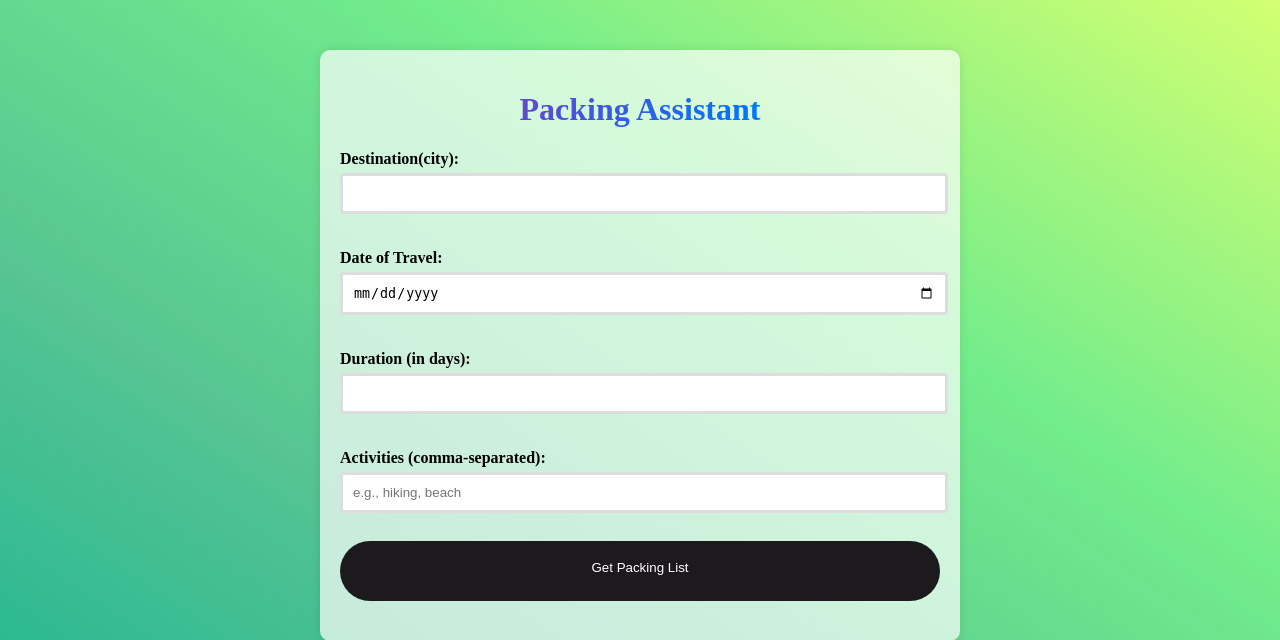
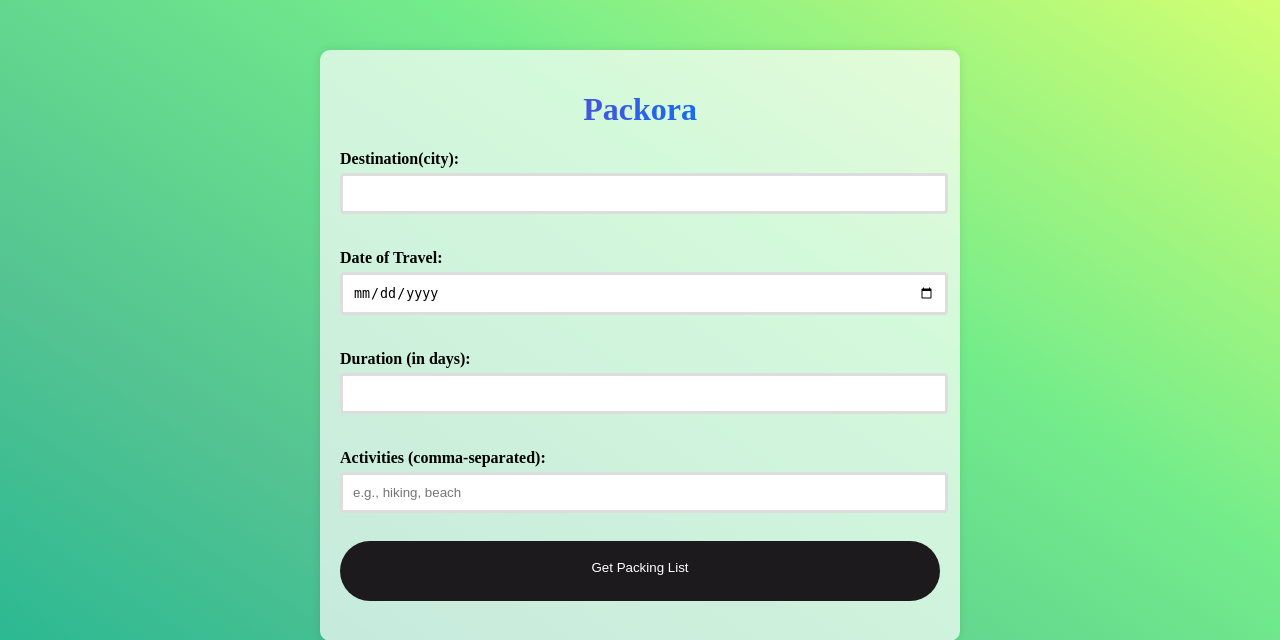
Before and after one commit to Pratham0406/Project, a Flask app: page / in a window 1280 px wide. Shown: the top 640 px of the page. Run offline with Flask 3, Linux system fonts and the light colour scheme.

Commit message:
name update

```diff
--- a/templates/index.html
+++ b/templates/index.html
@@ -3,12 +3,12 @@
 <head>
     <meta charset="UTF-8">
     <meta name="viewport" content="width=device-width, initial-scale=1.0">
-    <title>Packing Assistant</title>
+    <title>Packora</title>
     <link rel="stylesheet" href="/static/styles.css">
 </head>
 <body>
     <div class="container">
-        <h1>Packing Assistant</h1>
+        <h1>Packora</h1>
         <form action="/get_packing_list" method="POST" class="merriweather-light">
             <label for="destination">Destination(city):</label>
             <input type="text" id="destination" name="destination" required>
--- a/templates/result.html
+++ b/templates/result.html
@@ -3,7 +3,7 @@
 <head>
     <meta charset="UTF-8">
     <meta name="viewport" content="width=device-width, initial-scale=1.0">
-    <title>Packing List</title>
+    <title>Packora</title>
     <link rel="stylesheet" href="/static/styles.css">
 </head>
 <body>
```
